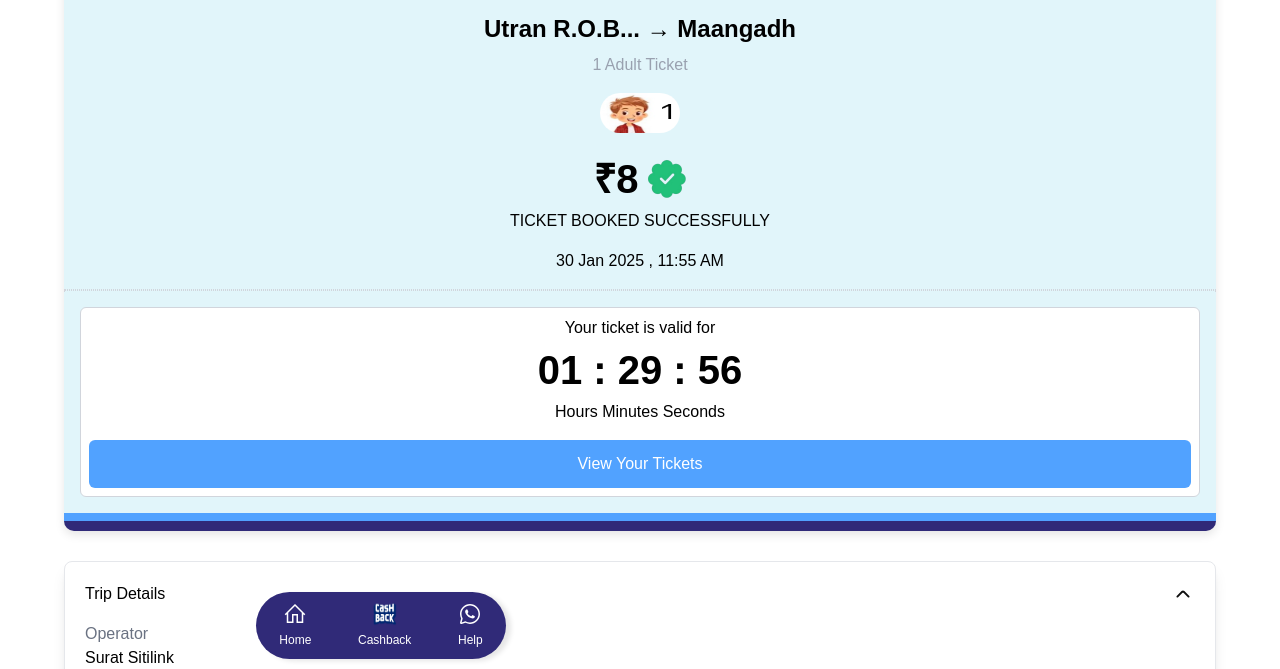
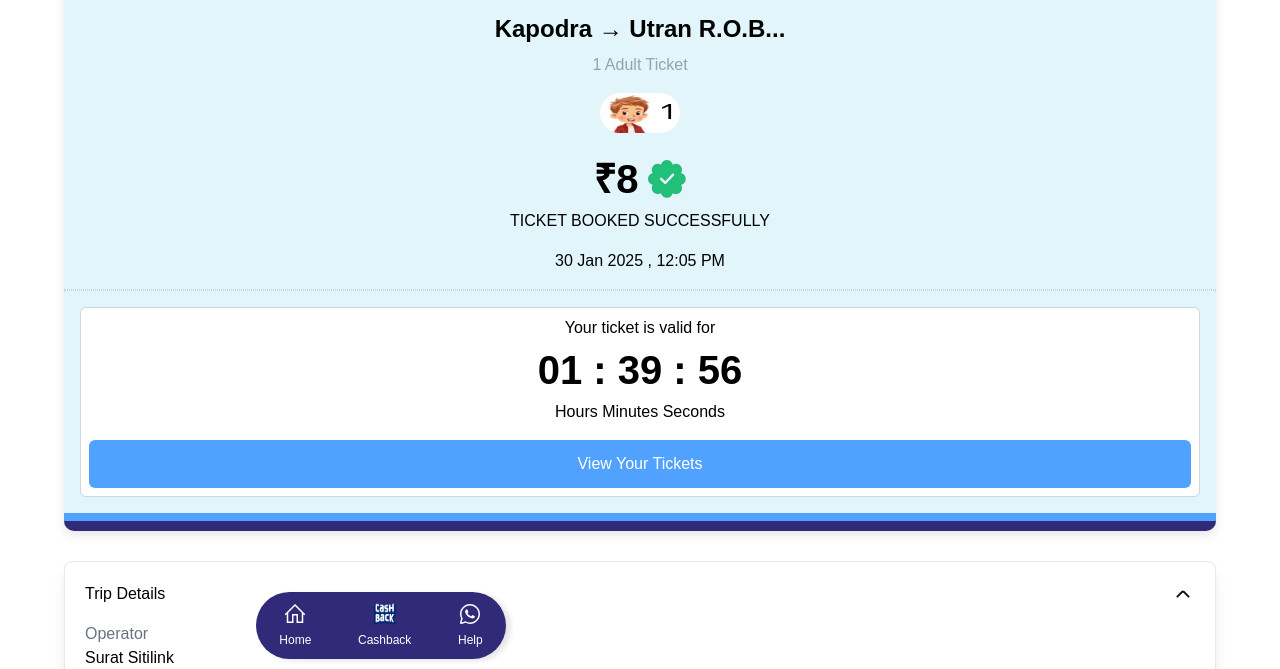
Before and after one commit to Darshit-Kachhadiya22/night-paytm, a plain HTML site: page index.html in a window 1280 px wide. Shown: the part 131-800 px from the top of the page. Drawn offline with nearby package versions, Linux system fonts and the light colour scheme.

Commit message:
time change

```diff
--- a/index.html
+++ b/index.html
@@ -43,7 +43,7 @@
       <div class="ticket">
         <img src="download.png" alt="Paytm Logo" class="sitilink p-1" />
 
-        <p class="text-2xl font-semibold mt-4">Utran R.O.B... → Maangadh</p>
+        <p class="text-2xl font-semibold mt-4">Kapodra → Utran R.O.B...</p>
         <p class="mt-2 text-gray-400">1 Adult Ticket</p>
         <img
           src="Screenshot 2025-01-28 at 3.15.48 PM.png"
@@ -61,7 +61,7 @@
 
         <div class="border border-gray-300 p-2 m-4 mt-4 rounded-md bg-white">
           <p>Your ticket is valid for</p>
-          <p class="timer" id="countdown">01 : 30 : 00</p>
+          <p class="timer" id="countdown">01 : 40 : 00</p>
           <p>Hours Minutes Seconds</p>
           <a href="viewticket.html">
             <button
--- a/timer.js
+++ b/timer.js
@@ -2,7 +2,7 @@
 
 function updateDate() {
     let now = new Date();
-    now.setMinutes(now.getMinutes() - 30); // Subtract 30 minutes
+    now.setMinutes(now.getMinutes() - 20); // Subtract 30 minutes
 
     let options = {
         day: "2-digit",
@@ -56,4 +56,4 @@ function startCountdown(duration) {
 }
 
 updateDate();
-startCountdown(1 * 3600 + 30 * 60 + 0); // Starts from 1:30:00
+startCountdown(1 * 3600 + 40 * 60 + 0); // Starts from 1:30:00
```
Also changed, not shown: viewticket.html (+1 -1 lines).
